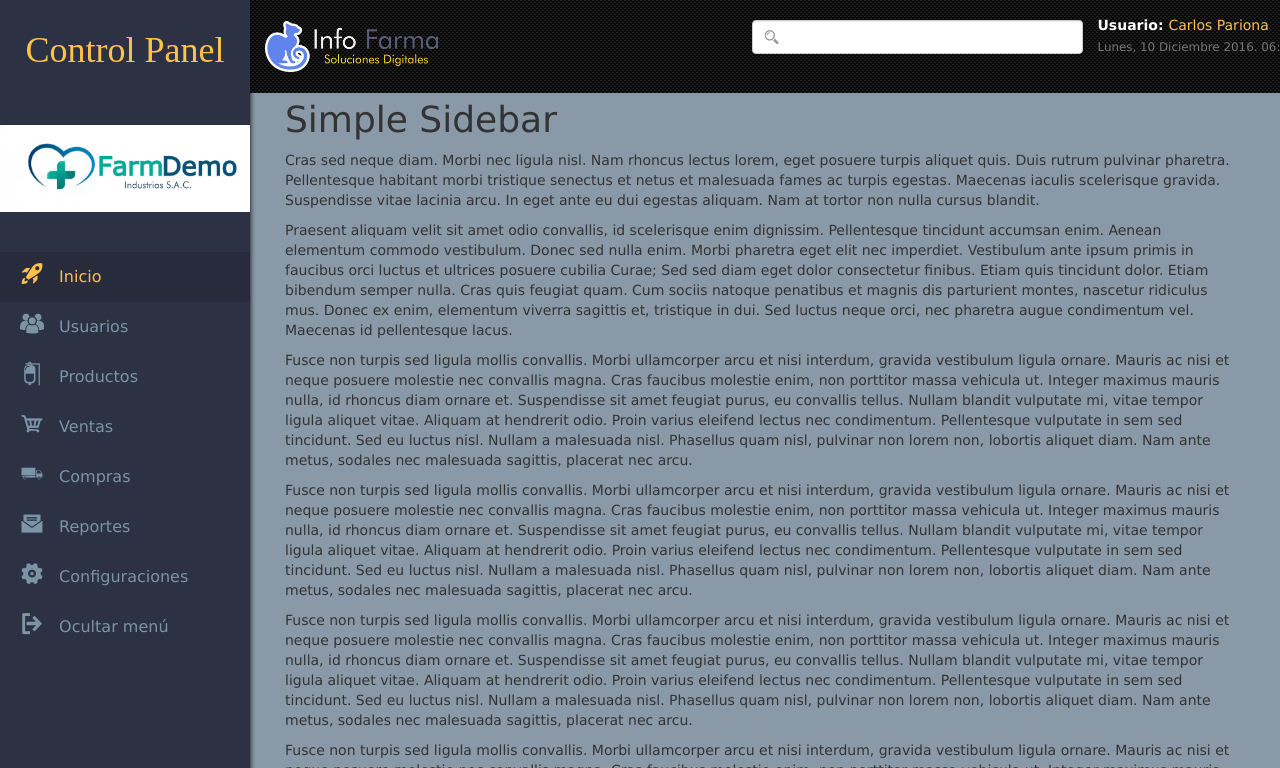
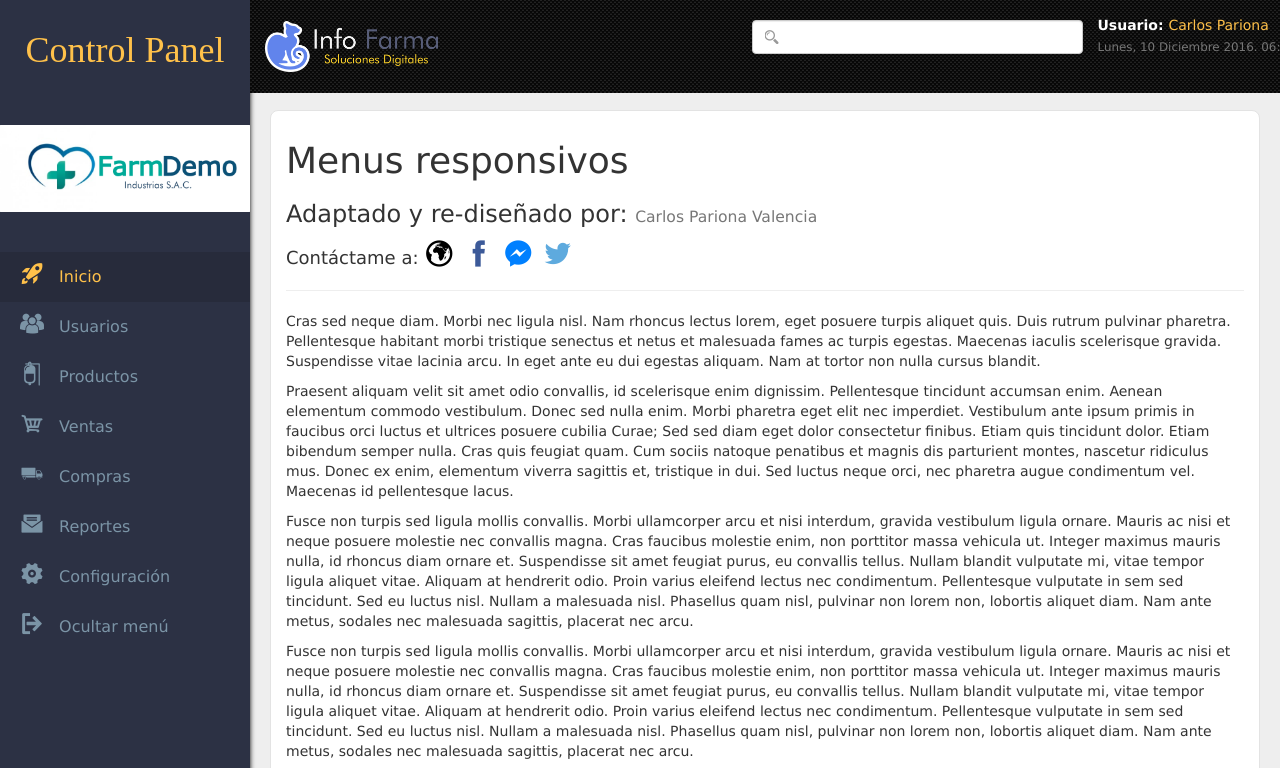
Before and after one commit to capvalen/MenuDeslizable, a plain HTML site: page index.html in a window 1280 px wide. Shown: the top 768 px of the page. Drawn offline with Linux system fonts and the light colour scheme; files whose address does not match are found by name.

Commit message:
AddSocial

```diff
--- a/css/cssBarraTop.css
+++ b/css/cssBarraTop.css
@@ -1,15 +1,20 @@
 body{
-    background: #8999A8;/*#8999A8*/
+    /*background: #8999A8;#8999A8*/
 }
 .navbar{min-height: 70px;}
 .navbar-fixed-top{ transition: all 0.5s ease;}
 .encoger{left:250px; transition: all 0.5s ease;}
 
-.navbar, .dropdown-menu{
+.ocultar-mostrar-menu:focus{outline: none;}
+@media only screen and (max-width: 992px) {
+   .encoger{left:0px; }
+#page-content-wrapper{margin-top:70px;}
+.navbar-brand > img{display: inherit;  max-width: 37%;}
+}
+.navbar {/*.dropdown-menu llama mal al metodo*/
 background:rgba(25,32,48,1) url(../images/fake_brick.png);
-border: none;
+border: none;}
 
-}
 
 .nav>li>a, .dropdown-menu>li>a:focus, .dropdown-menu>li>a:hover, .dropdown-menu>li>a, .dropdown-menu>li{
   border-bottom: 3px solid transparent;
@@ -18,7 +23,7 @@ border: none;
   border-bottom: 3px solid transparent;
   background: none;
 }
-.navbar a, .dropdown-menu>li>a, .dropdown-menu>li>a:focus, .dropdown-menu>li>a:hover, .navbar-toggle{
+.navbar a, .navbar-toggle{/*.dropdown-menu>li>a, .dropdown-menu>li>a:focus, .dropdown-menu>li>a:hover, */
  color: #fff;
 }
 
@@ -66,5 +71,4 @@ border: none;
 #txtBuscarNivelGod:placeholder-shown { width:100%; font-family: 'IcoFont'; -moz-box-sizing: border-box;}/*Cuando el txt SI esta vacio*/
 
 ::-ms-clear {display: none;} .form-control-clear {  z-index: 10;  pointer-events: auto;  cursor: pointer;}
-#liDatosPersonales p{    margin-top: 10px;
-    line-height: 1px;}
+#liDatosPersonales p{    margin-top: 10px;    line-height: 1px;}
--- a/css/sidebarDeslizable.css
+++ b/css/sidebarDeslizable.css
@@ -3,8 +3,8 @@
  * Copyright 2013-2016 Start Bootstrap
  * Licensed under MIT (https://github.com/BlackrockDigital/startbootstrap/blob/gh-pages/LICENSE)
  */
- body {
-    overflow-x: hidden;font-family: 'Futura Bk BT',Verdana ;
+ body {    background-color: #eeeeee;
+	overflow-x: hidden; font-family: 'Futura Bk BT',Verdana, Arial ;
  }
 
 /* Toggle Styles */
@@ -45,7 +45,16 @@
 	width: 100%;
 	position: absolute;
 	padding: 15px;
+
+
 }
+#page-content-wrapper .container-fluid{    background-color: #fff;
+    border-radius: 8px;
+	margin-top: 20px;
+    margin-bottom: 20px;
+    padding-bottom: 20px;
+    border: 1px solid #e3e3e3;
+    padding-top: 10px;}
 
 #wrapper.toggled #page-content-wrapper {
 	position: absolute;
@@ -105,8 +114,9 @@ li a i {font-size:24px; padding-right:10px}
 	color: #fff; text-decoration: none;
 	background: none;
 }
+.contenedorDeslizable{padding-bottom: 20px;}
 
-@media(min-width:768px) {
+@media(min-width:993px) {
 	#wrapper {
 		padding-left: 250px;
 	}
@@ -126,11 +136,14 @@ li a i {font-size:24px; padding-right:10px}
 	#page-content-wrapper {
 		padding: 20px;
 		position: relative;
-		top:60px;
+		top:70px;
 	}
 
 	#wrapper.toggled #page-content-wrapper {
 		position: relative;
 		margin-right: 0;
 	}
+	/*.encoger{left:0px; }
+	#page-content-wrapper{top:70px;}*/
+	.navbar-wrapper{top: 100px;}
 }
--- a/index.html
+++ b/index.html
@@ -62,7 +62,7 @@
 					<a href="#"><i class="icofont icofont-envelope-open"></i> Reportes</a>
 				</li>
 				<li>
-                    <a href="#"><i class="icofont icofont-options"></i> Configuraciones</a>
+					<a href="#"><i class="icofont icofont-options"></i> Configuración</a>
 				</li>
 				<li>
 					<a href="#!" class="ocultar-mostrar-menu"><i class="icofont icofont-logout"></i> Ocultar menú</a>
@@ -119,7 +119,20 @@
 				<div class="row">
 					<div class="col-lg-12">
 
-                        <h1>Simple Sidebar</h1>
+						<h1>Menus responsivos</h1>
+						<h3>Adaptado y re-diseñado por: <small>Carlos Pariona Valencia</small></h3>
+						<h4>Contáctame a:
+							<span style="font-size: 30px">
+								<a href="http://www.info-cat.com/" style="color:black"><i class="icofont icofont-earth"></i></a>
+								<a href="https://www.facebook.com/Infocat-Soluciones-1825362841011383/about/?tab=page_info" style="color:#3C5A99" ><i class="icofont icofont-social-facebook"></i></a>
+								<a href="https://www.facebook.com/capvalen"><i class="icofont icofont-social-facebook-messenger" style="color:#0080FF"></i></a>
+								<a href="https://twitter.com/info_gato" style="color: #5EAADE"><i class="icofont icofont-social-twitter"></i></a>
+							</span>
+						</h4>
+
+						<hr>
+
+
 						<p>Cras sed neque diam. Morbi nec ligula nisl. Nam rhoncus lectus lorem, eget posuere turpis aliquet quis. Duis rutrum pulvinar pharetra. Pellentesque habitant morbi tristique senectus et netus et malesuada fames ac turpis egestas. Maecenas iaculis scelerisque gravida. Suspendisse vitae lacinia arcu. In eget ante eu dui egestas aliquam. Nam at tortor non nulla cursus blandit.</p>
 <p>
 Praesent aliquam velit sit amet odio convallis, id scelerisque enim dignissim. Pellentesque tincidunt accumsan enim. Aenean elementum commodo vestibulum. Donec sed nulla enim. Morbi pharetra eget elit nec imperdiet. Vestibulum ante ipsum primis in faucibus orci luctus et ultrices posuere cubilia Curae; Sed sed diam eget dolor consectetur finibus. Etiam quis tincidunt dolor. Etiam bibendum semper nulla. Cras quis feugiat quam. Cum sociis natoque penatibus et magnis dis parturient montes, nascetur ridiculus mus. Donec ex enim, elementum viverra sagittis et, tristique in dui. Sed luctus neque orci, nec pharetra augue condimentum vel. Maecenas id pellentesque lacus.</p>
```
Lines whose indentation alone changed are shown as unchanged.
